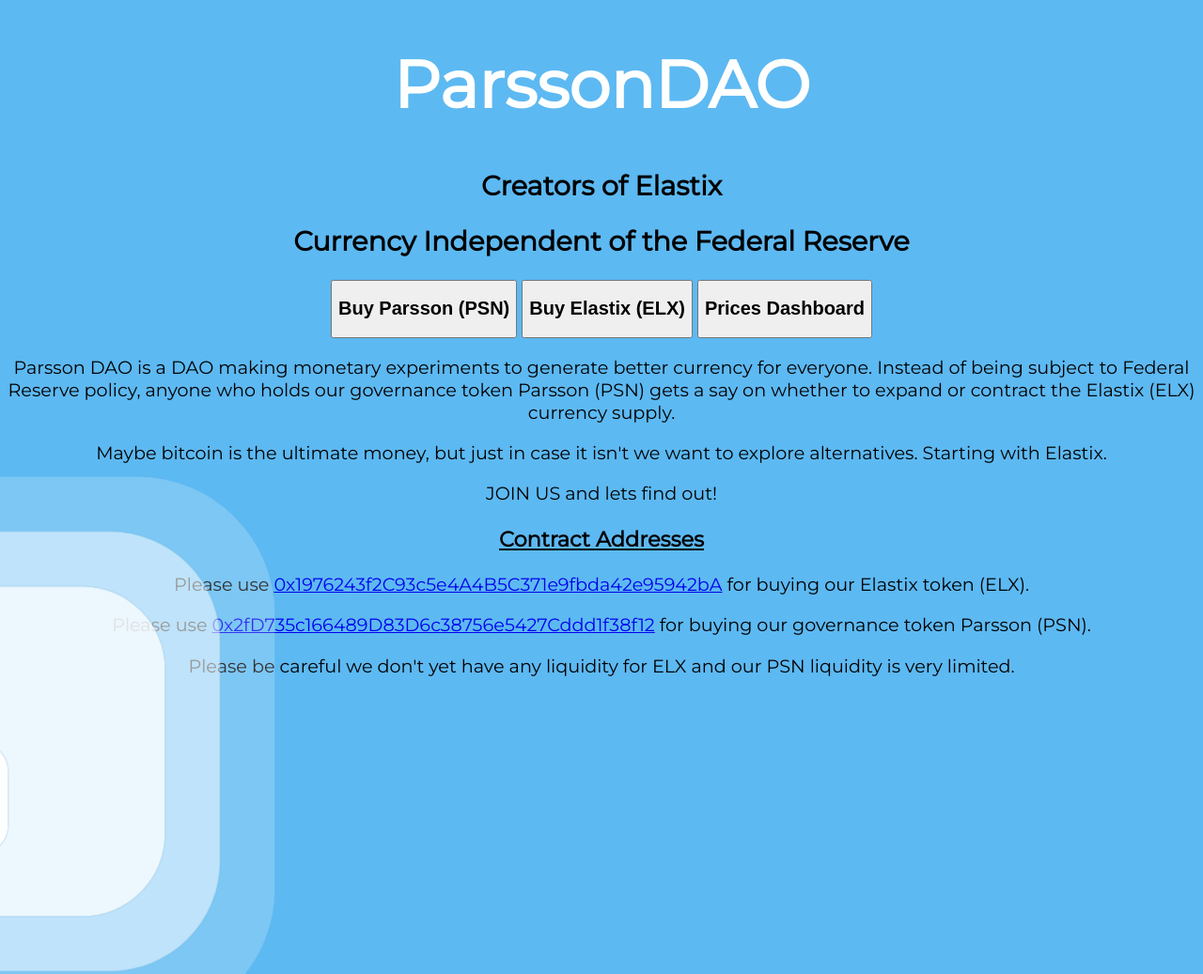
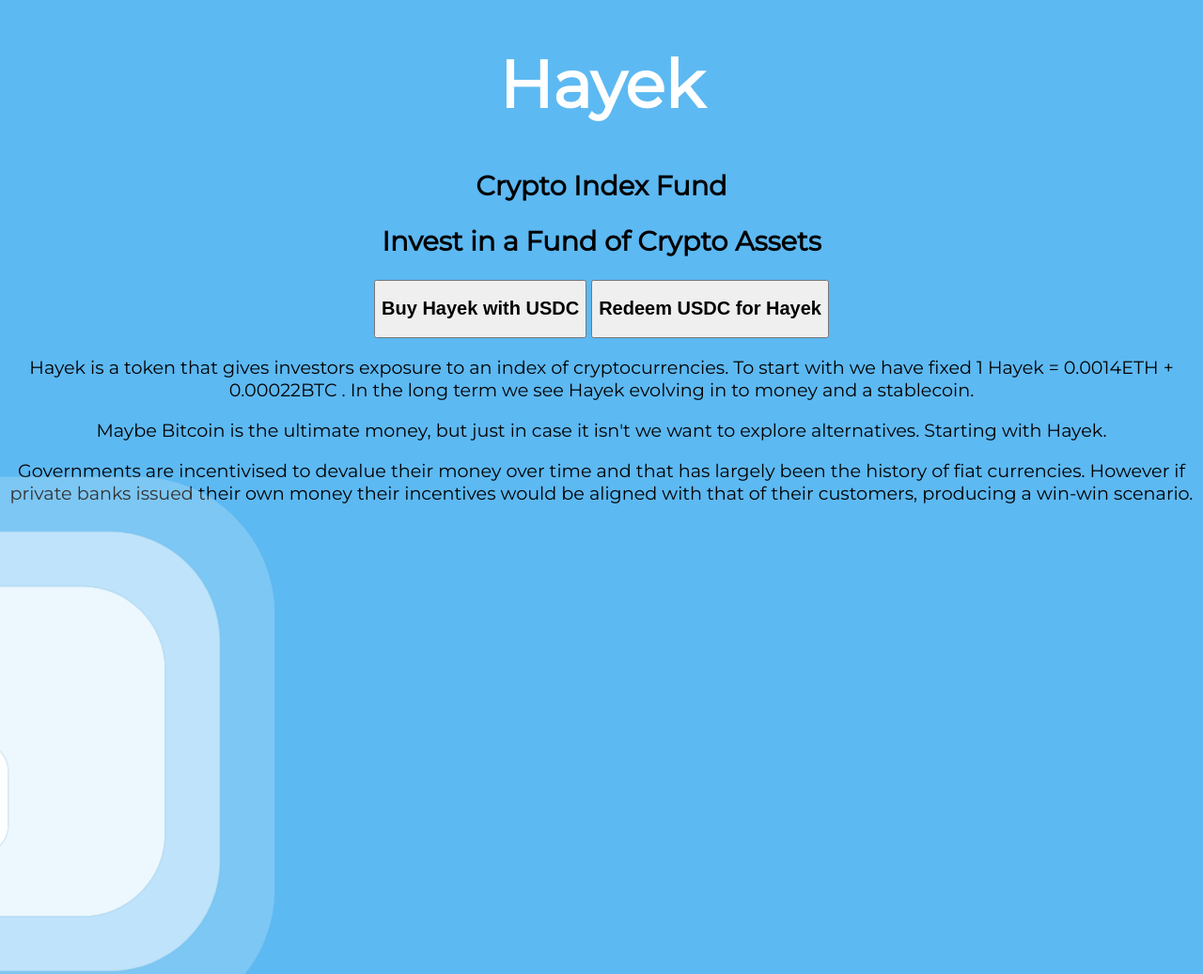
Before and after one commit to pjbsankey/MediumX, a plain HTML site: page index.html in a window 1280 px wide. Shown: the top 1037 px of the page at 94% size. Drawn offline with Linux system fonts and the light colour scheme.

Commit message:
Update index.html

```diff
--- a/index.html
+++ b/index.html
@@ -1,7 +1,7 @@
 <!DOCTYPE html>
 <html>
   <head>
-    <title>ParssonDAO</title>
+    <title>Hayek</title>
     <link rel="stylesheet" href="styles.css" />
     <link
       href="https://fonts.googleapis.com/css2?family=Montserrat&display=swap"
@@ -17,25 +17,22 @@
       <div class='circle small shade5'></div>
     </div>
 
-      <h1>ParssonDAO</h1>
+      <h1>Hayek</h1>
 
-      <h2>Creators of Elastix</h2>
-      <h2>Currency Independent of the Federal Reserve</h2>
-      <a href="https://app.uniswap.org/#/swap" target="_blank"><button><h2 id="buy">Buy Parsson (PSN)</h2></button></a>
-      <a href="https://app.uniswap.org/#/swap" target="_blank"><button><h2 id="buy">Buy Elastix (ELX)</h2></button></a>
-      <a href="dashboard.html"><button><h2 id="buy">Prices Dashboard</h2></button></a>
+      <h2>Crypto Index Fund</h2>
+      <h2>Invest in a Fund of Crypto Assets</h2>
+      <a href="https://app.uniswap.org/#/swap" target="_blank"><button><h2 id="buy">Buy Hayek with USDC</h2></button></a>
+      <a href="https://app.uniswap.org/#/swap" target="_blank"><button><h2 id="buy">Redeem USDC for Hayek</h2></button></a>
+
 
       <p>
-        Parsson DAO is a DAO making monetary experiments to generate better currency for everyone. Instead of being subject to Federal Reserve policy, anyone who holds our governance token Parsson (PSN) gets a say on whether to expand or contract the Elastix (ELX) currency supply.
+        Hayek is a token that gives investors exposure to an index of cryptocurrencies. To start with we have fixed 1 Hayek = 0.0014ETH + 0.00022BTC . In the long term we see Hayek evolving in to money and a stablecoin.
       </p>
       <p>
-      Maybe bitcoin is the ultimate money, but just in case it isn't we want to explore alternatives. Starting with Elastix.</p>
-      <p><Elastix is a monetary experiment asking the question, do we need a dynamic, adjustable supply currency to reflect the dynamic ever changing world we live in?</strong></p>
-      <p>JOIN US and lets find out!</p>
-      <h3><u>Contract Addresses</u></h3>
-      <p>Please use <a href="https://etherscan.io/token/0x1976243f2c93c5e4a4b5c371e9fbda42e95942ba" target="_blank">0x1976243f2C93c5e4A4B5C371e9fbda42e95942bA</a> for buying our Elastix token (ELX).</p>
-      <p>Please use <a href="https://etherscan.io/token/0x2fd735c166489d83d6c38756e5427cddd1f38f12" target="_blank">0x2fD735c166489D83D6c38756e5427Cddd1f38f12</a> for buying our governance token Parsson (PSN).</p>
-      <p>Please be careful we don't yet have any liquidity for ELX and our PSN liquidity is very limited.</p>
+      Maybe Bitcoin is the ultimate money, but just in case it isn't we want to explore alternatives. Starting with Hayek.</p>
+      <p><Hayek is a monetary experiment inspired by the belief that good money can only come from self interest not benevolence.</strong></p>
+      <p>Governments are incentivised to devalue their money over time and that has largely been the history of fiat currencies. However if private banks issued their own money their incentives would be aligned with that of their customers, producing a win-win scenario.</p>
+
     </main>
   </body>
 </html>
```
